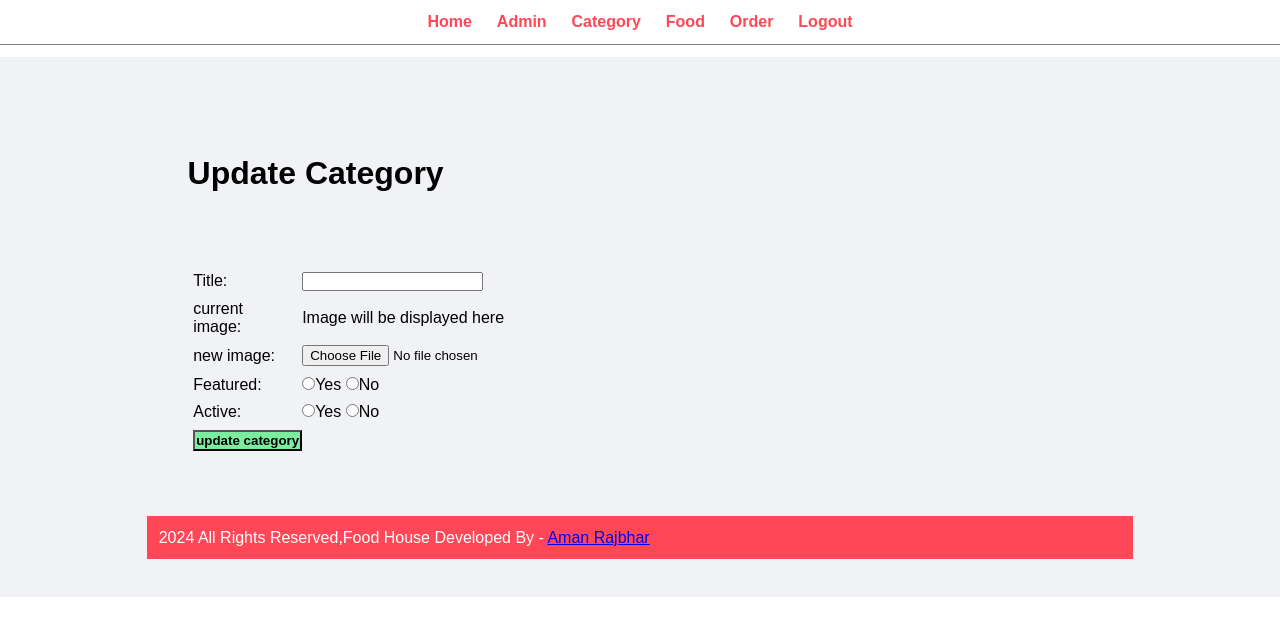
After one commit to Aman2326/food-order, a PHP site: page /food-order-app/admin/update-category.php in a window 1280 px wide. The commit adds this page. Shown: the top 636 px of the page. Run offline with PHP 8.4, Linux system fonts and the light colour scheme; the visitor is signed in with stand-in values (Sample User, id 1); some libraries are stand-ins or nearby versions.

Commit message:
update cate

```diff
--- a/admin/index.php
+++ b/admin/index.php
@@ -5,12 +5,12 @@
     <div class="wrapper">
         <h1>Dashboard</h1>
         <br><br>
-        <?php
+        <!-- <?php
         if (isset($_SESSION['login'])) {
             echo $_SESSION['login'];
             unset($_SESSION['login']);
         }
-        ?>
+        ?> -->
         <br><br>
 
         <!-- Categories Section -->
--- /dev/null
+++ b/admin/update-category.php
@@ -0,0 +1,64 @@
+<?php include('partials/menu.php'); ?>
+
+<div class="main-content">
+<div class="main-content">
+    <div class="wrapper">
+        <h1>Update Category<h1>
+
+           <br><br>
+           <form action="" method="POST" enctype="multipart/form-data">
+           <table class="tbl-30">
+            <tr>
+                <td>Title: </td>
+                <td>
+                    <input type="text" name="title" value="">
+                </td>
+            </tr>
+
+            <tr>
+                <td>current image: </td>
+                <td>
+                    Image will be displayed here
+                </td>
+            </tr>
+
+            <tr>
+                <td>new image: </td>
+                <td>
+                    <input type="file" name="image">
+                </td>
+            </tr>
+
+            <tr>
+                <td>Featured: </td>
+                <td>
+                    <input type="radio" name="Featured" value="Yes">Yes
+                    <input type="radio" mname="Featured" value="No">No
+                </td>
+            </tr>
+
+            <tr>
+                <td> Active:</td>
+                <td>
+                <input type="radio" name="active" value="Yes">Yes
+                <input type="radio" mname="active" value="No">No
+                </td>
+            </tr>
+
+            <tr>
+                <td>
+                <input type="submit" name="submit" value="update category" class="btn-secondary">
+                </td>
+
+            </tr>
+
+           </table>
+           </form>
+
+    </div>
+</div>
+
+
+
+
+<?php include('partials/footer.php'); ?>
```
Also changed, not shown: admin/delete-category.php (+80 -2 lines), admin/manage-category.php (+13 -2 lines), images/category/Food-Category_181.jpg (added).
